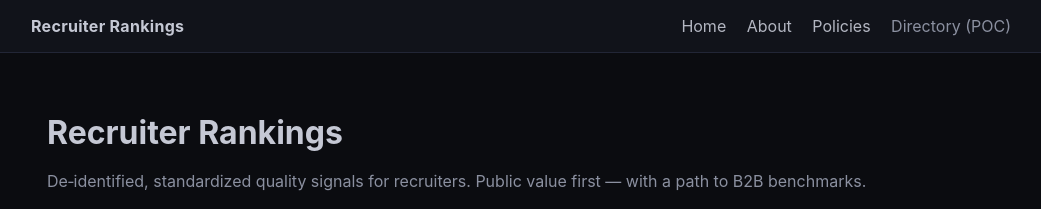
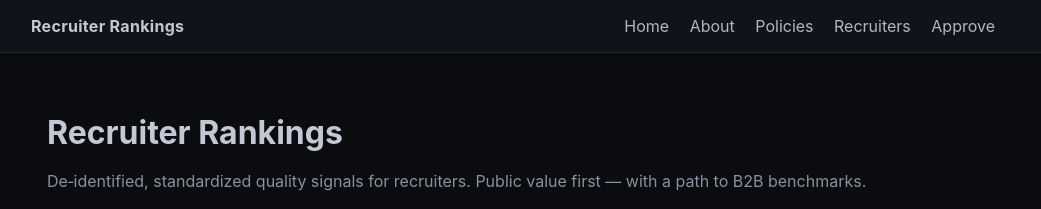
Before and after one commit to NickJLange/recruiter-rankings.com, a Jekyll site: the page built from site/index.md, in a window 1280 px wide. Shown: the top 209 px of the page, without its empty margins (119-1160 px from the left). Built offline with Jekyll 4.4.1, drawn with Linux system fonts in a browser that asks for light colours.

Commit message:
Jekyll nav: add Recruiters and Approve links

```diff
--- a/site/_layouts/default.html
+++ b/site/_layouts/default.html
@@ -15,7 +15,8 @@
           <a href="/">Home</a>
           <a href="/about">About</a>
           <a href="/policies">Policies</a>
-          <span class="muted">Directory (POC)</span>
+          <a href="/recruiters">Recruiters</a>
+          <a href="/admin/reviews">Approve</a>
         </div>
       </nav>
     </header>
```
